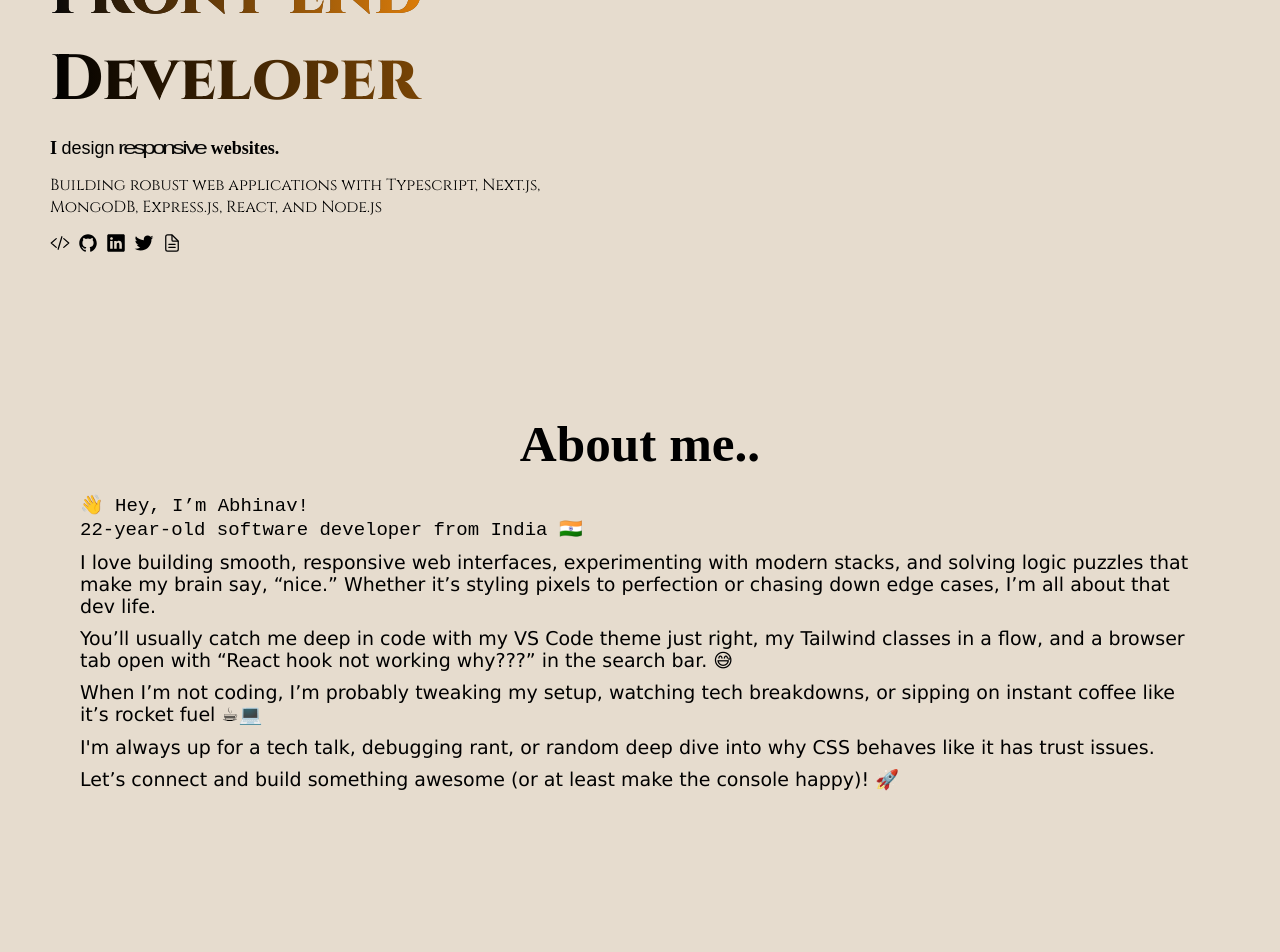
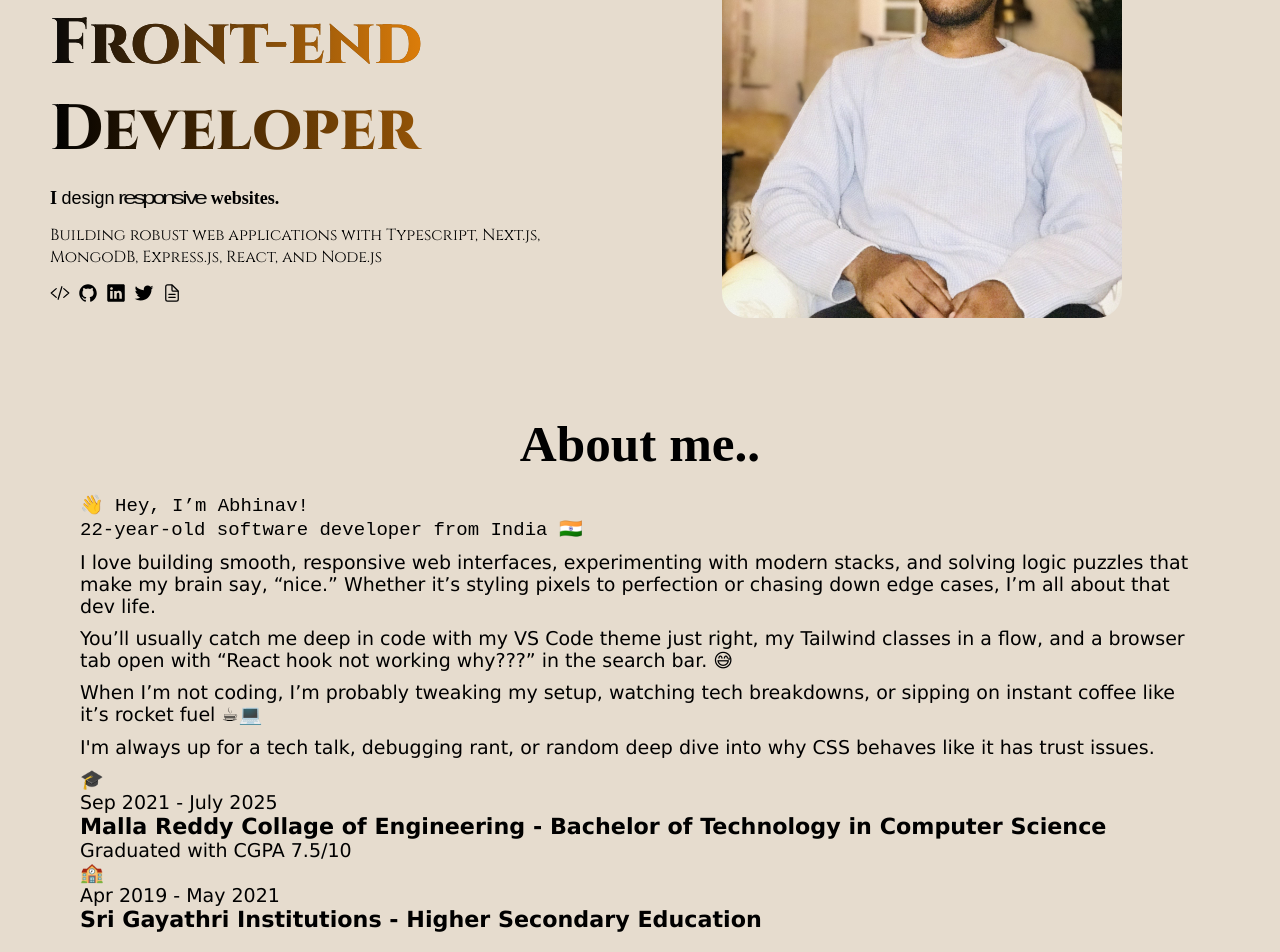
Before and after one commit to Abhi00045/Portfolio, a React (Vite) app: page / in a window 1280 px wide. Shown: the part 386-1338 px from the top of the page. Before the commit the page ends 1197 px from the top, so only its background shows below. Built offline with nearby package versions, Linux system fonts and the light colour scheme; a web font is replaced by a local one.

Commit message:
done with this shit

```diff
--- a/src/Pages/About.jsx
+++ b/src/Pages/About.jsx
@@ -1,3 +1,4 @@
+import EducationTimeline from './contacts';
 import './pages.css'
 // import profile from '../Assets/profile.jpeg'
 const About = ()=>{
@@ -28,9 +29,7 @@ When I’m not coding, I’m probably tweaking my setup, watching tech breakdown
 I'm always up for a tech talk, debugging rant, or random deep dive into why CSS behaves like it has trust issues.
 </p>
 
-<p>
-Let’s connect and build something awesome (or at least make the console happy)! 🚀
-            </p>
+<EducationTimeline/>
         </div>
     </div>
     </>
--- a/src/Pages/Home.jsx
+++ b/src/Pages/Home.jsx
@@ -1,4 +1,4 @@
-import { Contacts } from "./contacts"
+// import { Contacts } from "./contacts"
 // React
 // import { motion } from "framer-motion"
 import './pages.css'
@@ -7,6 +7,7 @@ import github from '../Assets/github.svg'
 import linkdin from '../Assets/linkdin.svg'
 import twitter from '../Assets/twitter.svg'
 import resume from '../Assets/resume.svg'
+import profile from '../Assets/profile.jpeg'
 export const Home = ()=>{
 
     return(
@@ -76,6 +77,11 @@ export const Home = ()=>{
                 borderRadius:"50%"
             }} />
         </div> */}
+        <div className="image">
+            <img src={profile} alt="" height="auto" width='400px' style={{
+                borderRadius:"25px"
+            }} />
+        </div>
 
         </div>
         </>
--- a/src/Pages/contacts.jsx
+++ b/src/Pages/contacts.jsx
@@ -1,12 +1,41 @@
-export const Contacts =[
+import React from "react";
+
+const EducationTimeline = () => {
+  const education = [
     {
-        name:"LinkdeIn",
-        link:"https://www.linkedin.com/in/abhinavreddy-rajidi-988633280/",
-        icon:"pi pi-linkedin"
+      duration: "Sep 2021 - July 2025",
+      title: "Malla Reddy Collage of Engineering",
+      subtitle: "Bachelor of Technology in Computer Science",
+      detail: "Graduated with CGPA 7.5/10",
+      logo: "🎓", // Replace with your image if needed
     },
     {
-        name:"Github",
-        link:"https://github.com/Abhi00045",
-        icon:"pi pi-github"
-    }
-]
+      duration: "Apr 2019 - May 2021",
+      title: "Sri Gayathri Institutions",
+      subtitle: "Higher Secondary Education",
+      logo: "🏫",
+    },
+  ];
+
+  return (
+    <div className="bg-gray-900 text-white p-6 rounded-lg max-w-3xl mx-auto">
+      {education.map((edu, index) => (
+        <div
+          key={index}
+          className="border-l-2 border-gray-600 pl-4 mb-8 relative"
+        >
+          <div className="absolute -left-3 top-1.5 text-xl">
+            {edu.logo}
+          </div>
+          <p className="text-sm text-gray-400 mb-1">{edu.duration}</p>
+          <h3 className="text-lg font-semibold">{edu.title} - {edu.subtitle}
+          </h3>
+
+          {edu.detail && <p className="text-sm mt-1 text-gray-400">{edu.detail}</p>}
+        </div>
+      ))}
+    </div>
+  );
+};
+
+export default EducationTimeline;
--- a/src/Pages/pages.css
+++ b/src/Pages/pages.css
@@ -14,7 +14,7 @@
     display: flex;
     flex-direction: row;
     align-items: center;
-    justify-content: space-between;
+    justify-content: space-around;
     gap: 100px;
     /* height: 100%; */
     .left{
--- a/src/main.jsx
+++ b/src/main.jsx
@@ -1,6 +1,9 @@
 import { StrictMode } from 'react'
 import { createRoot } from 'react-dom/client'
 import App from './App.jsx'
+// import { createBrowserRouter,RouterProvider } from 'react-router'
+
+
 
 createRoot(document.getElementById('root')).render(
   <StrictMode>
```
